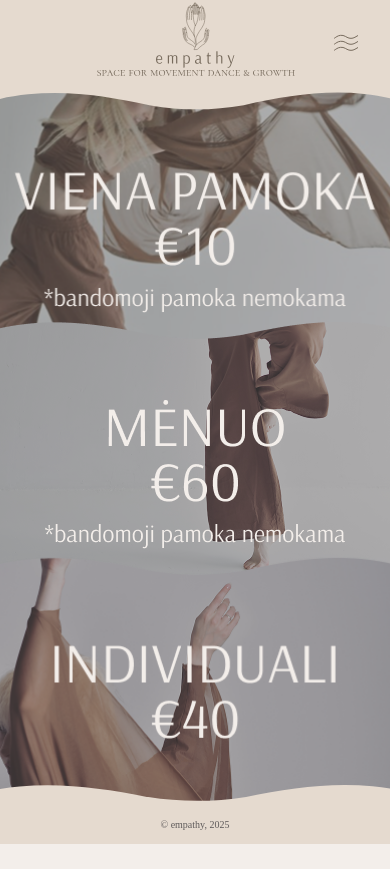
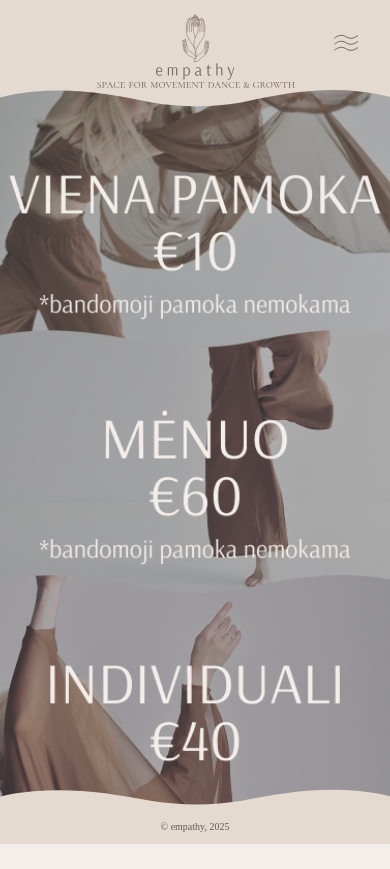
Before and after one commit to BugFreeDuck/empathy-web, a SvelteKit app in the folder empathy-web/: page /prices in a window 390 px wide. Before the commit the page ends 844 px from the top, so only its background shows below. Built offline with nearby package versions, Linux system fonts and the light colour scheme; a web font is replaced by a local one.

Commit message:
Image responsiveness attempts

```diff
--- a/empathy-web/src/atomic/molecules/HeroImage.svelte
+++ b/empathy-web/src/atomic/molecules/HeroImage.svelte
@@ -54,16 +54,19 @@
     div {
         position: relative;
         aspect-ratio: 402/204;
+
         background-position: center;
         background-repeat: no-repeat;
         background-size: cover;
         overflow: hidden;
 
-        margin-top: -3vh;
-
         display: flex;
         align-items: center;
         justify-content: center;
+    }
+
+    div:not(:first-of-type){
+        margin-top: -3vh;
     }
 
     div.side-text{
--- a/empathy-web/src/atomic/organisms/Footer.svelte
+++ b/empathy-web/src/atomic/organisms/Footer.svelte
@@ -15,8 +15,9 @@
     }
 
     div {
+        aspect-ratio: 402/57;
+        height: auto;
         width: 100%;
-        height: 60px;
         background-image: url("/wave-footer.svg");
         background-position: center;
         background-repeat: no-repeat;
--- a/empathy-web/src/atomic/organisms/Navbar.svelte
+++ b/empathy-web/src/atomic/organisms/Navbar.svelte
@@ -18,7 +18,9 @@
     }
 
     div#header {
-        height: 13vh;
+        aspect-ratio: 402/110;
+        height: auto;
+        width: 100%;
         background-image: url("/wave-header.svg");
         background-position: center;
         background-repeat: no-repeat;
@@ -27,7 +29,7 @@
 </style>
 
 <nav>
-    <div id="header" class="w-full h-auto flex flex-col items-center">
+    <div id="header" class="w-full h-auto flex flex-col items-center pt-3">
         <Logo></Logo>
         <Sandwich bind:isOpen></Sandwich>
     </div>
--- a/empathy-web/src/routes/+layout.svelte
+++ b/empathy-web/src/routes/+layout.svelte
@@ -33,13 +33,14 @@
 
     main {
         height: auto;
-        margin-top: 13dvh;
+        margin-top: 10dvh;
         margin-bottom: -3dvh;
     }
 
     main.no-scroll {
-        height: 84dvh;
-        margin-bottom: 2dvh;
+        height: 90dvh;
+        margin-bottom: 3dvh;
+        overflow-y: hidden;
     }
 </style>
 
--- a/empathy-web/src/routes/+page.svelte
+++ b/empathy-web/src/routes/+page.svelte
@@ -3,14 +3,11 @@
 </script>
 
 <style>
-    div {
-        height: 100%;
-    }
 </style>
 
 <div class="flex flex-col w-full">
-    <HeroImage title="APIE MUS" imageUrl="./home/about.png" href="./about" animationDelay={100} grow={1}/>
-    <HeroImage title="TVARKARAŠTIS" imageUrl="./home/schedule.png" href="./schedule" animationDelay={200} grow={1}/>
-    <HeroImage title="KAINOS" imageUrl="./home/prices.png" href="./prices" animationDelay={300} grow={1}/>
-    <HeroImage title="KONTAKTAI" imageUrl="./home/services.png" href="./contacts" animationDelay={400} grow={1}/>
+    <HeroImage title="APIE MUS" imageUrl="./home/about.png" href="./about" animationDelay={100} grow={0}/>
+    <HeroImage title="TVARKARAŠTIS" imageUrl="./home/schedule.png" href="./schedule" animationDelay={200} grow={0}/>
+    <HeroImage title="KAINOS" imageUrl="./home/prices.png" href="./prices" animationDelay={300} grow={0}/>
+    <HeroImage title="KONTAKTAI" imageUrl="./home/services.png" href="./contacts" animationDelay={400} grow={0}/>
 </div>
```
